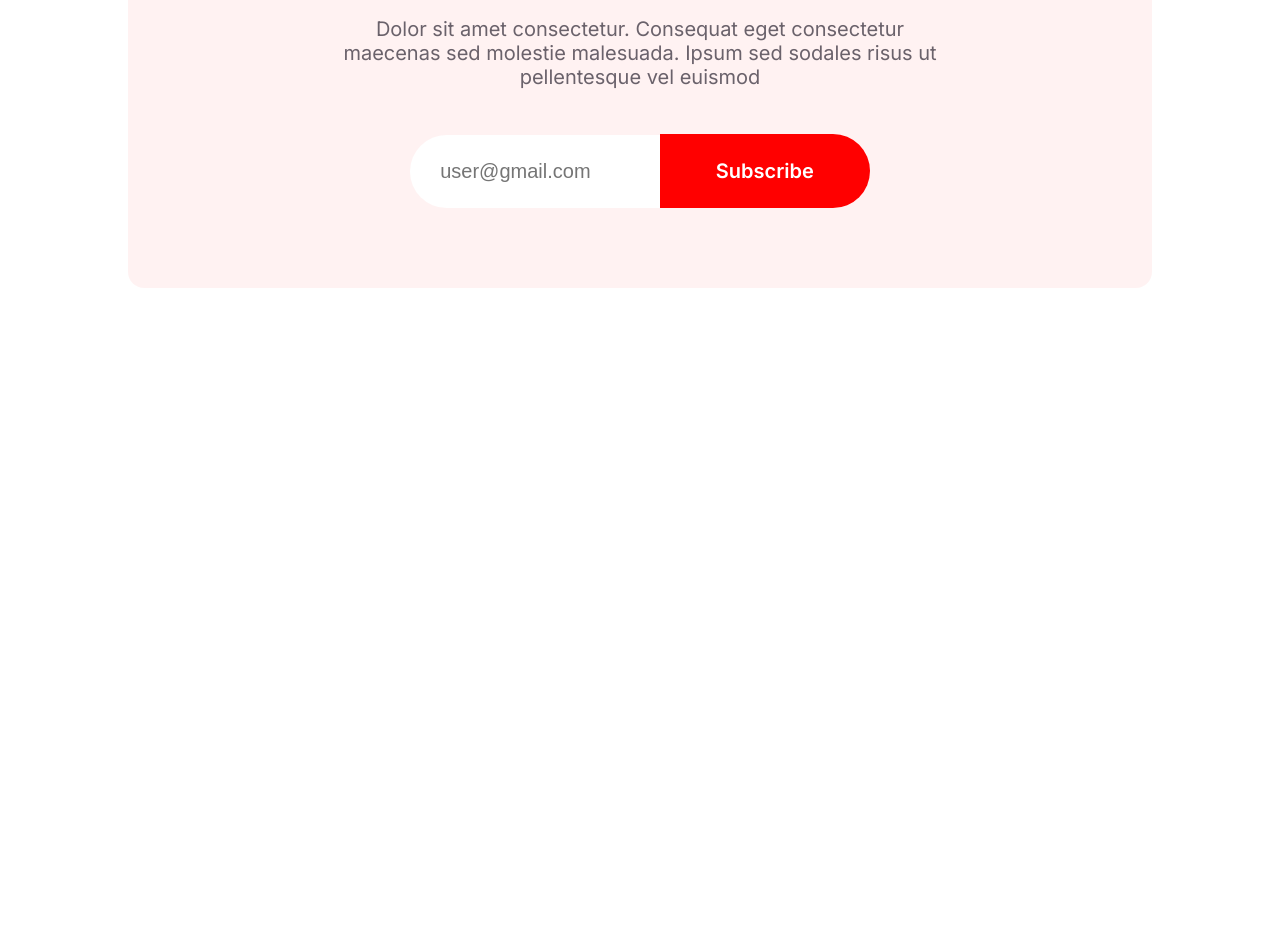
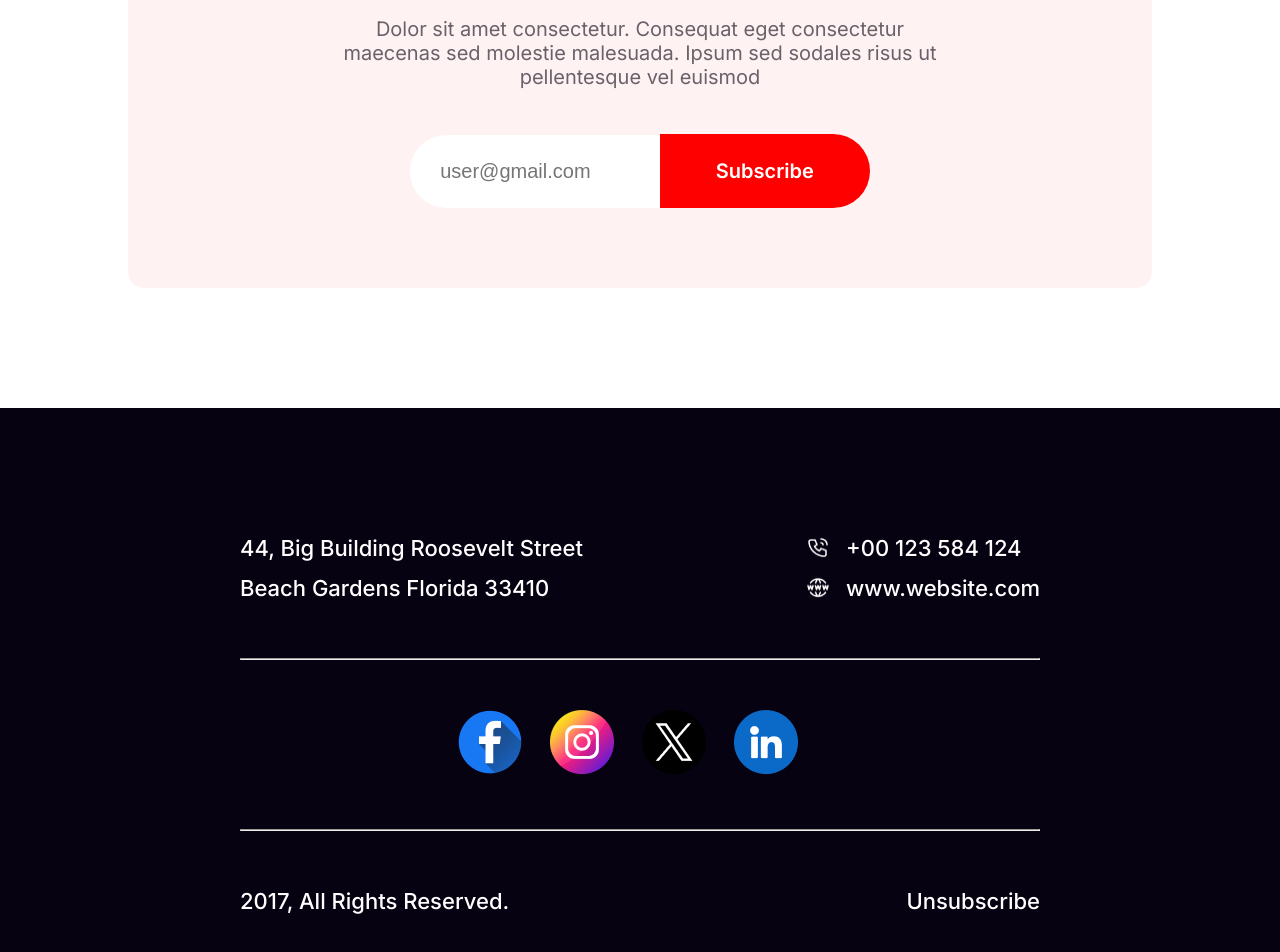
Before and after one commit to Haruntahid/new_year_party, a plain HTML site: page index.html in a window 1280 px wide. Shown: the part 5322-6274 px from the top of the page. Before the commit the page ends 5610 px from the top, so only its background shows below. Drawn offline with Linux system fonts and the light colour scheme.

Commit message:
footer done

```diff
--- a/index.html
+++ b/index.html
@@ -146,7 +146,42 @@
     </section>
     <!-- footer -->
     <footer class="footer">
-      <div class="container"></div>
+      <div class="container">
+        <div class="row">
+          <div class="footer_left">
+            <p>
+              44, Big Building Roosevelt Street <br />
+              Beach Gardens Florida 33410
+            </p>
+          </div>
+          <div class="footer_right">
+            <p>
+              <img src="./images/Call.png" alt="" /><span>+00 123 584 124</span
+              >
+              <p><img src="./images/Website.png" alt="" /><span
+                >www.website.com</span
+              ></p>
+
+            </p>
+          </div>
+        </div>
+        <hr>
+        <div class="social">
+            <a href=""><img src="./images/Facebook.png" alt=""></a>
+            <a href=""><img src="./images/Instagram.png" alt=""></a>
+            <a href=""><img src="./images/Twitter.png" alt=""></a>
+            <a href=""><img src="./images/Linkedin.png" alt=""></a>
+        </div>
+        <hr>
+        <div class="row">
+            <div class="footer_left">
+                <p>2017, All Rights Reserved.</p>
+            </div>
+            <div class="footer_right_txt">
+                <p>Unsubscribe</p>
+            </div>
+        </div>
+      </div>
     </footer>
   </body>
 </html>
--- a/styles/style.css
+++ b/styles/style.css
@@ -280,4 +280,34 @@ font-family: 'Inter', sans-serif; */
 /* footer */
 .footer {
   background-color: #070211;
+  margin-top: 120px;
+  padding: 120px 140px;
 }
+.footer_left p,
+.footer_right span,
+.footer_right_txt {
+  color: #fff;
+  font-family: Inter;
+  font-size: 22px;
+  font-weight: 500;
+  line-height: 40px;
+}
+.footer_right img {
+  width: 24px;
+  height: 24px;
+  margin-right: 16px;
+}
+.footer_right p {
+  display: flex;
+  align-items: center;
+}
+hr {
+  color: rgba(255, 255, 255, 0.15);
+  margin: 50px 0;
+}
+.social {
+  text-align: center;
+}
+.social a {
+  margin-right: 24px;
+}
```
